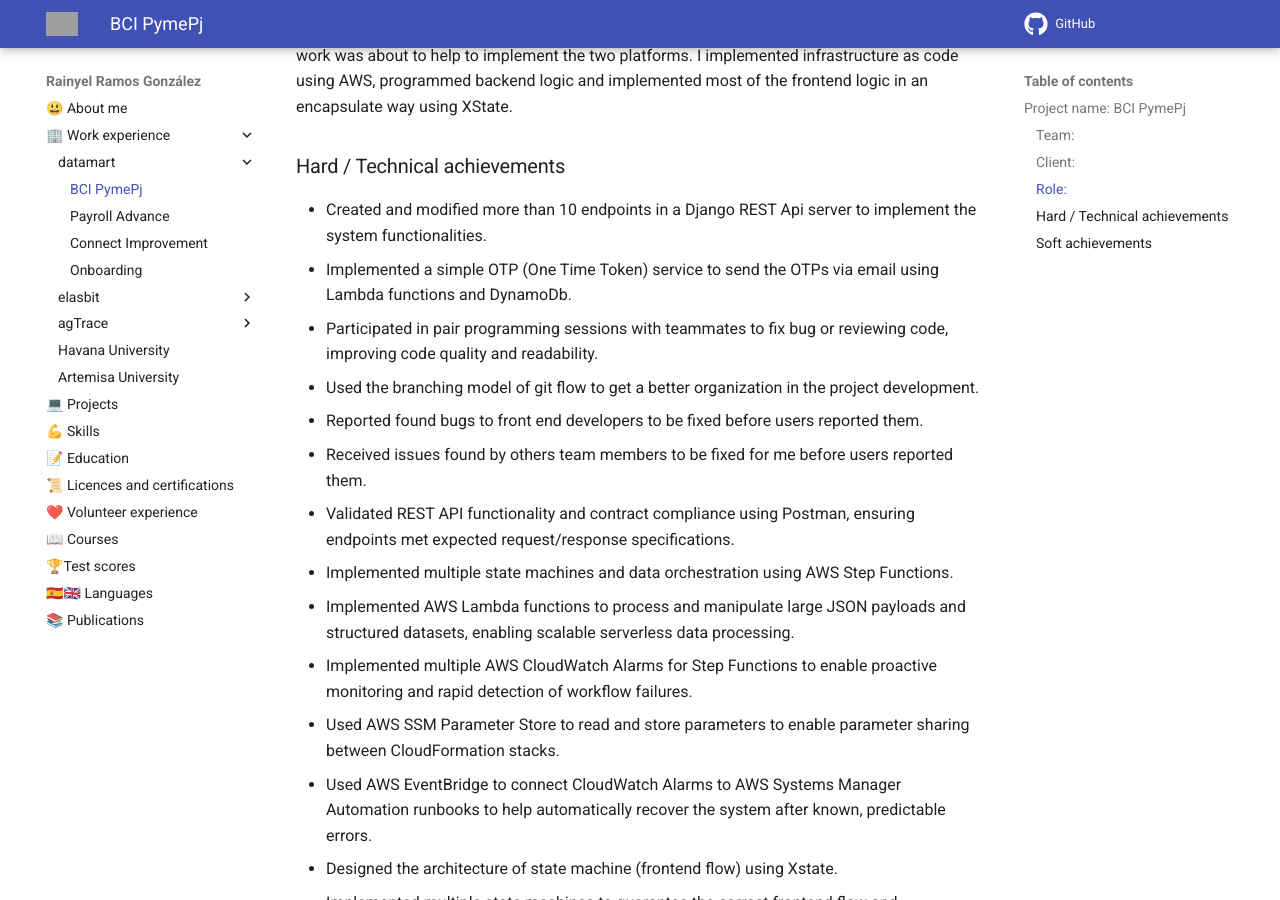
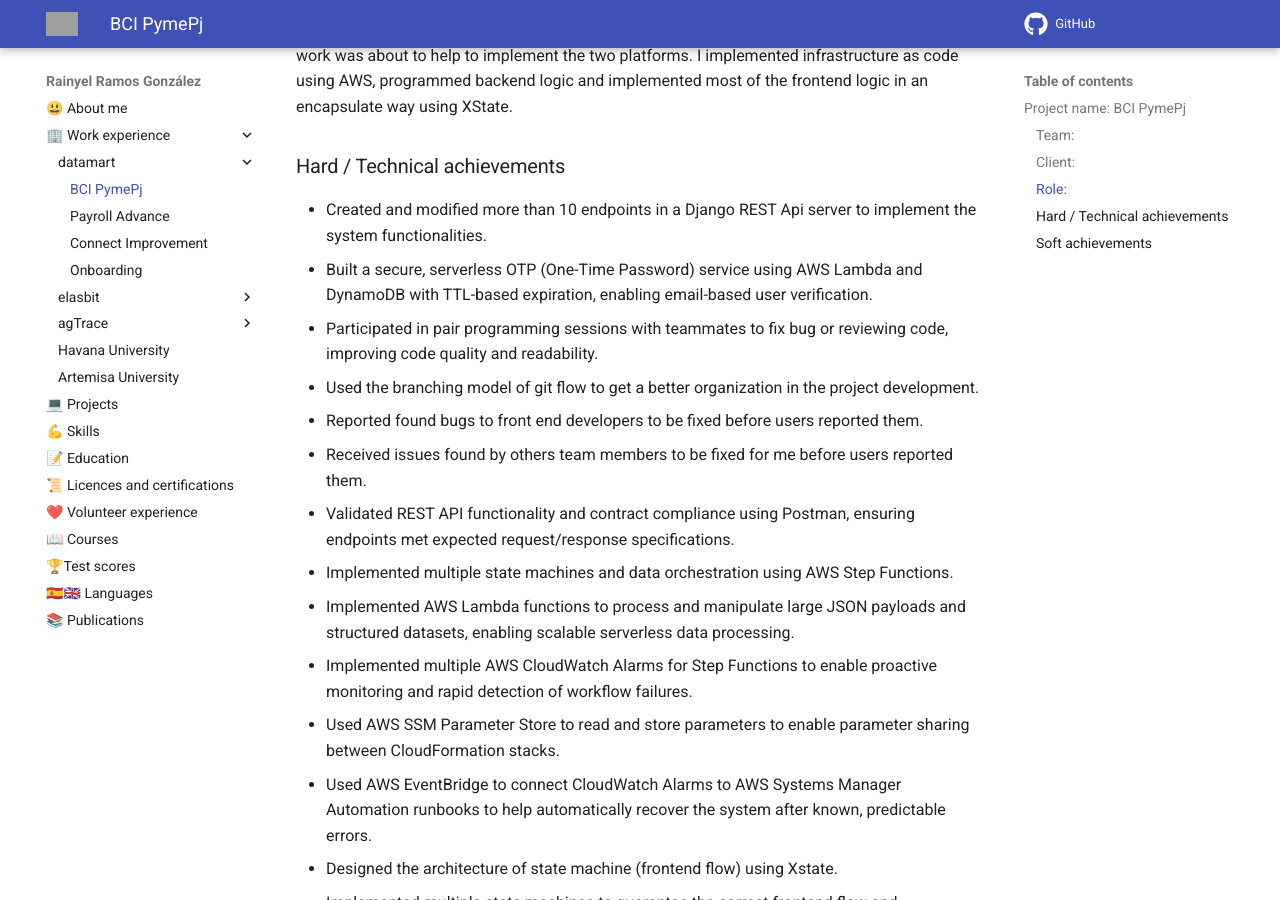
Before and after one commit to rayniel95/rayniel95.github.io, an MkDocs documentation site: the page built from docs/work_experience/datamart/bci_pyme_pj.md, in a window 1280 px wide and 900 px high, scrolled down 699 px. Built offline with MkDocs 1.6.1 and Material for MkDocs 9.7.7, drawn with Linux system fonts in a browser that asks for light colours; grey boxes are pictures that could not be loaded.

Commit message:
docs(datamart): refine OTP service description in BCI PymePj work experience page

```diff
--- a/docs/work_experience/datamart/bci_pyme_pj.md
+++ b/docs/work_experience/datamart/bci_pyme_pj.md
@@ -23,7 +23,7 @@ This project is related to create a SaaS platform for chilean bank BCI. The basi
 ### Hard / Technical achievements
 
 - Created and modified more than 10 endpoints in a Django REST Api server to implement the system functionalities.
-- Implemented a simple OTP (One Time Token) service to send the OTPs via email using Lambda functions and DynamoDb.
+- Built a secure, serverless OTP (One-Time Password) service using AWS Lambda and DynamoDB with TTL-based expiration, enabling email-based user verification.
 - Participated in pair programming sessions with teammates to fix bug or reviewing code, improving code quality and readability.
 - Used the branching model of git flow to get a better organization in the project development.
 - Reported found bugs to front end developers to be fixed before users reported them.
```
